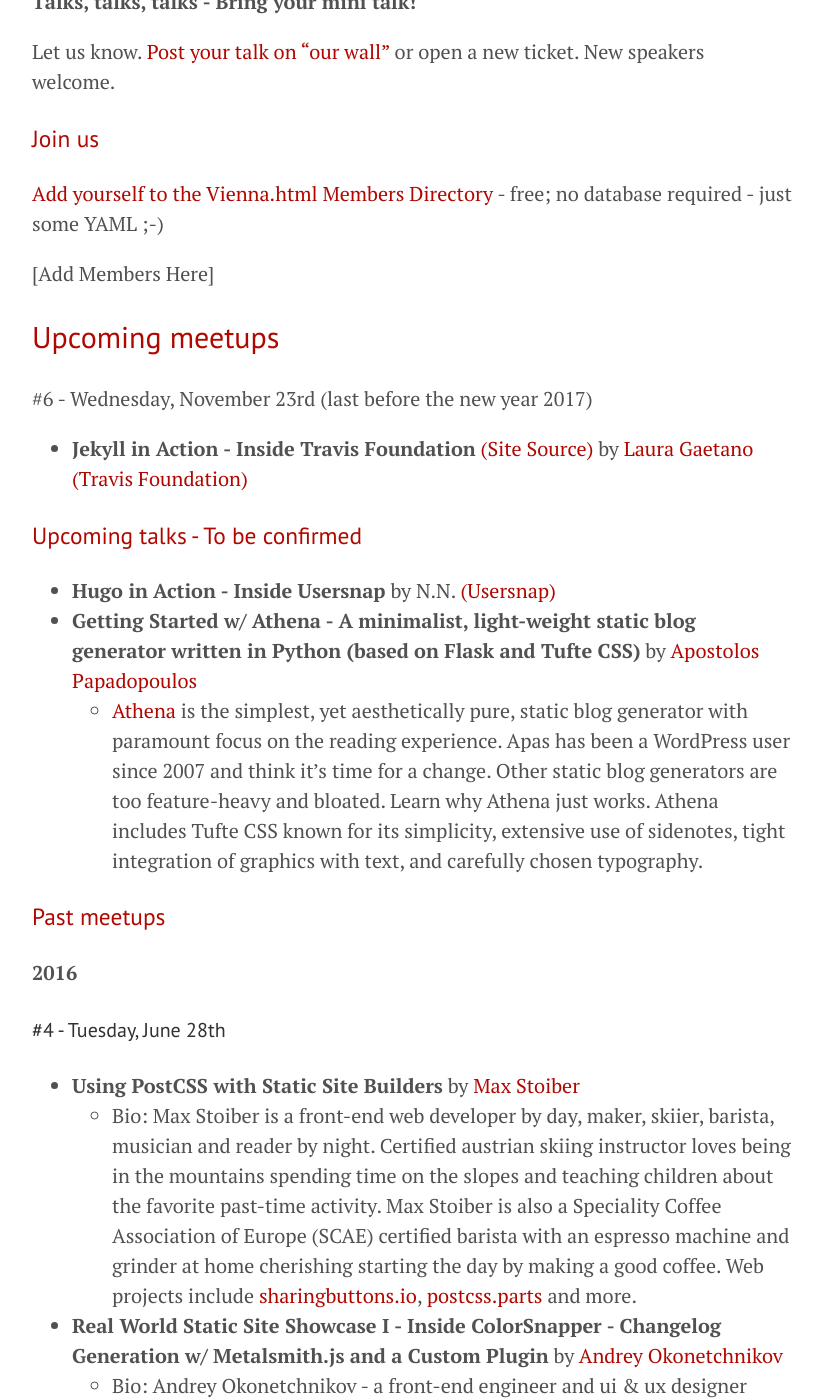
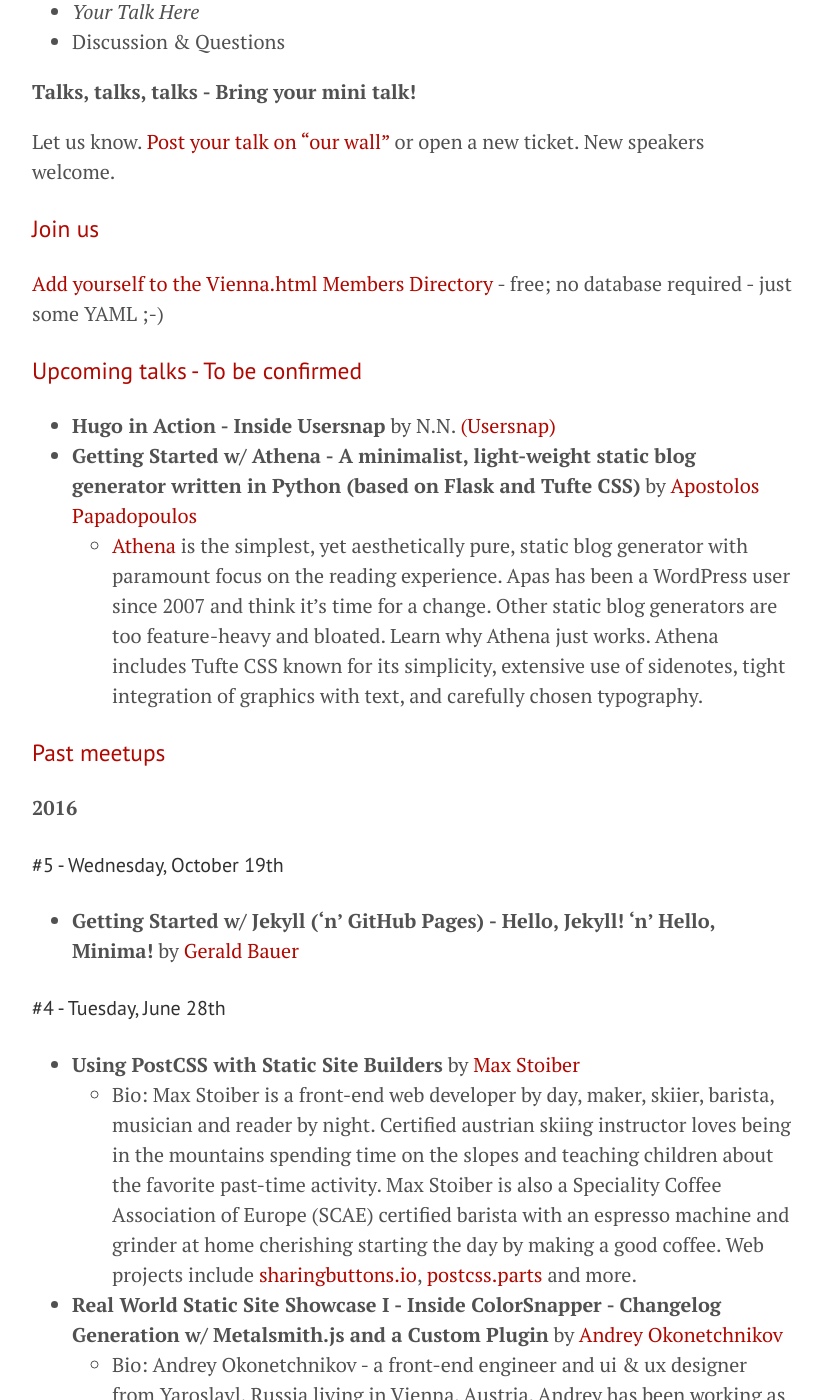
Before and after one commit to goodbyeaustria/archive, a Jekyll site: the page built from index.md, in a window 1280 px wide and 1400 px high, scrolled down 1414 px. Shown: the whole window, without its empty margins (228-1050 px from the left). Built offline with Jekyll 4.4.1, drawn with Linux system fonts in a browser that asks for light colours; some of the changed text lies outside the part shown.

Commit message:
up nov meetup

```diff
--- a/index.md
+++ b/index.md
@@ -6,7 +6,7 @@
 
 **Talks, talks, talks - Bring your mini talk!**
 
-[Post your talk on "our wall"](https://github.com/viennahtml/members/issues/19) or open a new ticket. New speakers welcome.
+[Post your talk on "our wall"](https://github.com/viennahtml/members/issues/22) or open a new ticket. New speakers welcome.
 
 
 
@@ -24,12 +24,13 @@
 
 Free. Everyone Welcome.
 
-When:    **Wed, October 19th**{:.when}  **starting at 18.30**  <br>
+When:    **Wed, November 23rd**{:.when}  **starting at 18.30** (last before the new year 2017) <br>
 Where:   **@ [sektor5 Coworking Café+Lobby](http://www.sektor5.at), Siebenbrunnengasse 44, Wien 5**
 
 
 ![](i/sektor5map.jpg)
 
+- **Jekyll in Action - Inside Travis Foundation** [(Site Source)](https://github.com/travis-ci/travis-foundation) by [Laura Gaetano](https://github.com/alicetragedy) [(Travis Foundation)](http://foundation.travis-ci.org)
 - **Jekyll ('n' GitHub Pages) - What's News?** by [Gerald Bauer](https://github.com/geraldb)
     - Covers [Gem-Packaged Themes](http://jekyllrb.com/docs/themes/) e.g. [Hello, Minima!](https://github.com/henrythemes/hello-minima-theme) 'n' [more](https://github.com/planetjekyll/awesome-jekyll-themes), [Web Admin](https://github.com/jekyll/jekyll-admin), [Minimal Mistakes](https://mmistakes.github.io/minimal-mistakes/) (the new "Octopress" all-inclusive theme 'n' setup), [Simpler Publishing w/ GitHub Pages](https://github.com/blog/2228-simpler-github-pages-publishing) w/ new "Select Source" setting 'n' more
 - _Your Talk Here_
@@ -38,23 +39,20 @@
 
 **Talks, talks, talks - Bring your mini talk!**
 
-Let us know. [Post your talk on "our wall"](https://github.com/viennahtml/members/issues/19) or open a new ticket. New speakers welcome.
+Let us know. [Post your talk on "our wall"](https://github.com/viennahtml/members/issues/22) or open a new ticket. New speakers welcome.
 
 
 ### Join us
 
 [Add yourself to the Vienna.html Members Directory](https://github.com/viennahtml/members) - free; no database required - just some YAML ;-)
 
+<!--
 [Add Members Here]
+  -->
 
-
-
+<!--
 ## Upcoming meetups
-
-\#6 - Wednesday, November 23rd (last before the new year 2017)
-
-- **Jekyll in Action - Inside Travis Foundation** [(Site Source)](https://github.com/travis-ci/travis-foundation) by [Laura Gaetano](https://github.com/alicetragedy) [(Travis Foundation)](http://foundation.travis-ci.org)
-
+ -->
 
 
 ### Upcoming talks - To be confirmed
@@ -67,6 +65,10 @@
 ### Past meetups
 
 **2016**
+
+#### \#5 - Wednesday, October 19th
+
+- **Getting Started w/ Jekyll ('n' GitHub Pages) - Hello, Jekyll! 'n' Hello, Minima!** by [Gerald Bauer](https://github.com/geraldb)
 
 #### \#4 - Tuesday, June 28th
 
```
